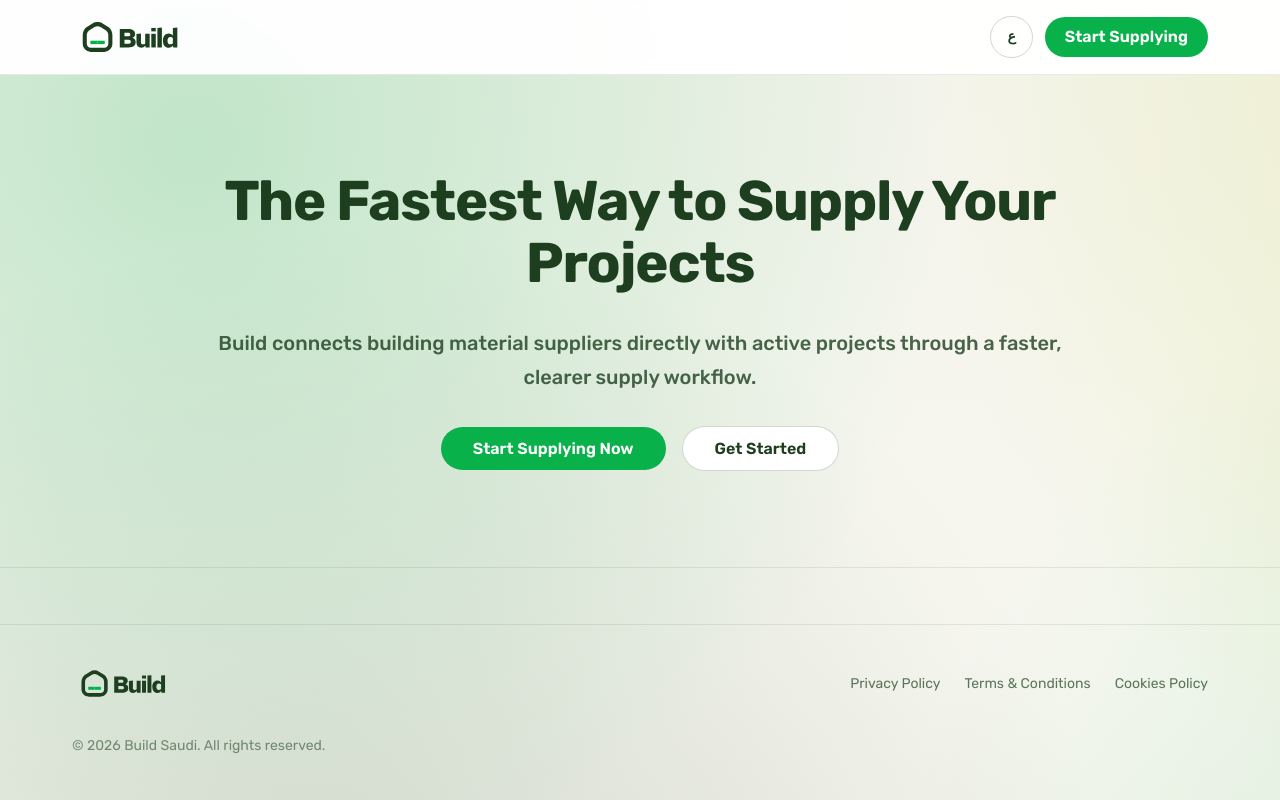
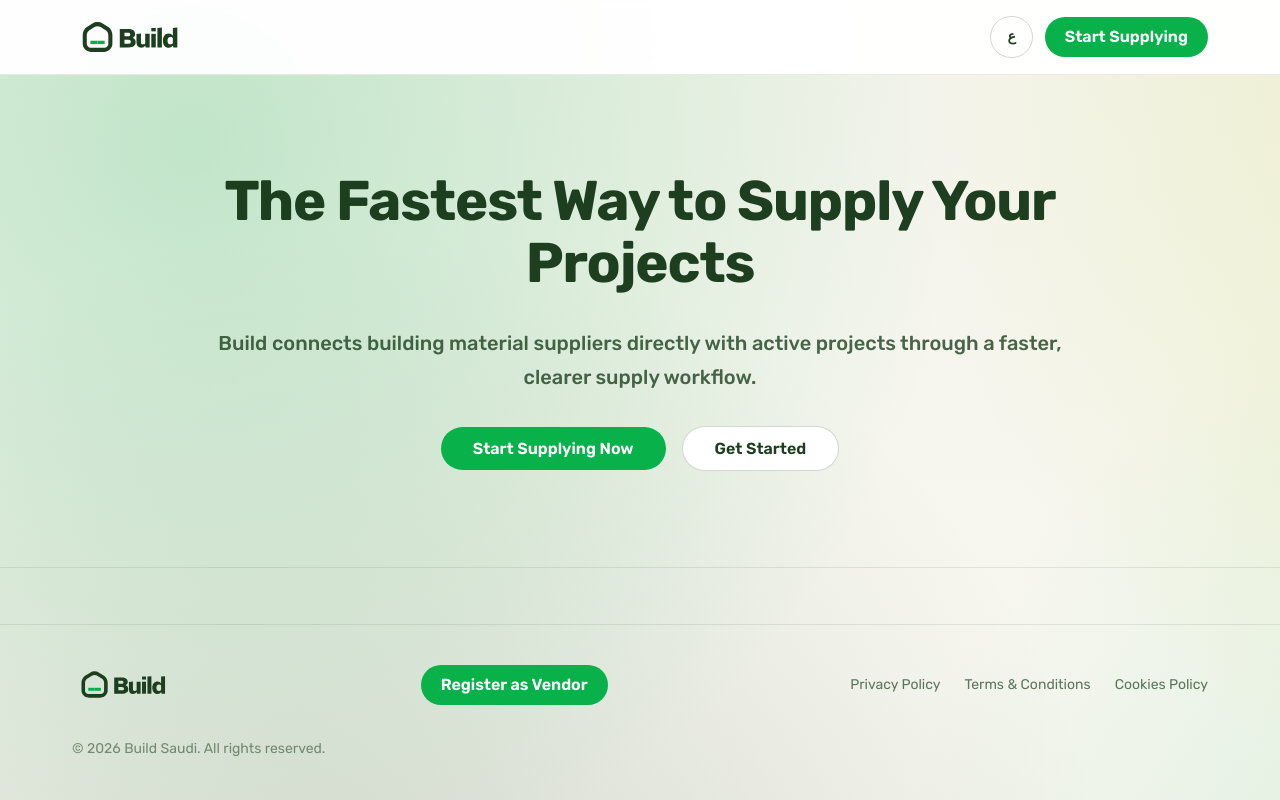
Before and after one commit to sulaimanalsuqub/buildsaudi, a Next.js app: page / in a window 1280 px wide. Built offline with nearby package versions, Linux system fonts and the light colour scheme.

Commit message:
feat: add vendor registration CTA in footer

```diff
--- a/components/layout/site-footer.tsx
+++ b/components/layout/site-footer.tsx
@@ -22,6 +22,12 @@ export function SiteFooter({ isRtl = false }: SiteFooterProps) {
               height={36}
             />
           </div>
+          <Link
+            href={isRtl ? "/ar/register" : "/register"}
+            className="inline-flex w-fit items-center rounded-full bg-brand-primary px-5 py-2.5 type-button text-white transition-colors hover:bg-brand-dark focus-visible:outline-none focus-visible:ring-2 focus-visible:ring-brand-primary/35"
+          >
+            {isRtl ? "سجل كمورد" : "Register as Vendor"}
+          </Link>
           <div className="flex flex-wrap items-center gap-6 type-small text-brand-dark/70">
             <Link href={`${legalBase}/privacy-policy`} className="transition-colors hover:text-brand-dark">{isRtl ? "سياسة الخصوصية" : "Privacy Policy"}</Link>
             <Link href={`${legalBase}/terms-conditions`} className="transition-colors hover:text-brand-dark">{isRtl ? "الشروط والأحكام" : "Terms & Conditions"}</Link>
```
